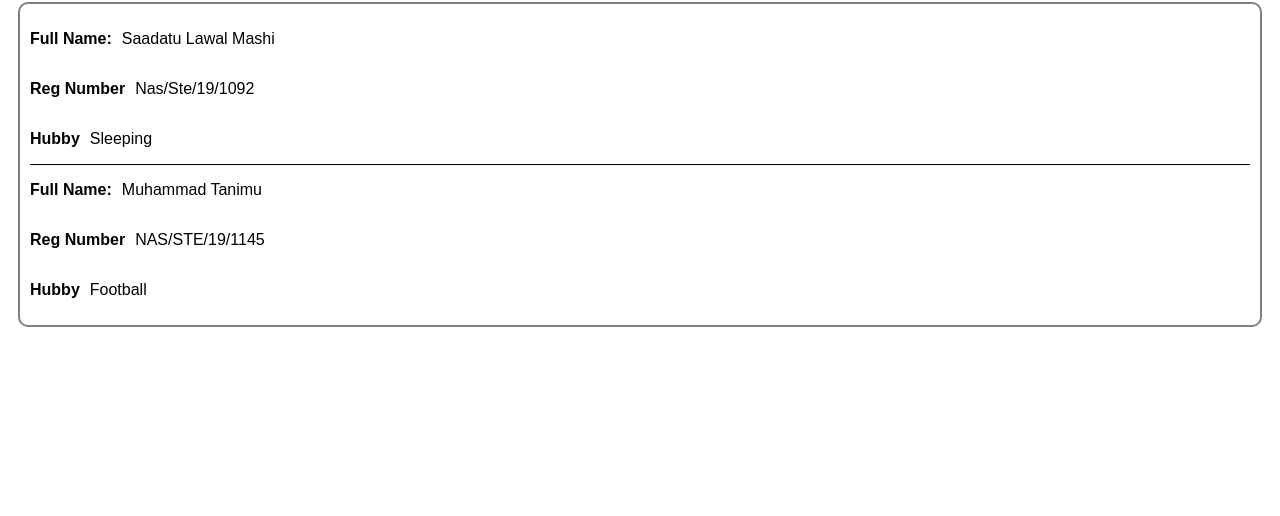
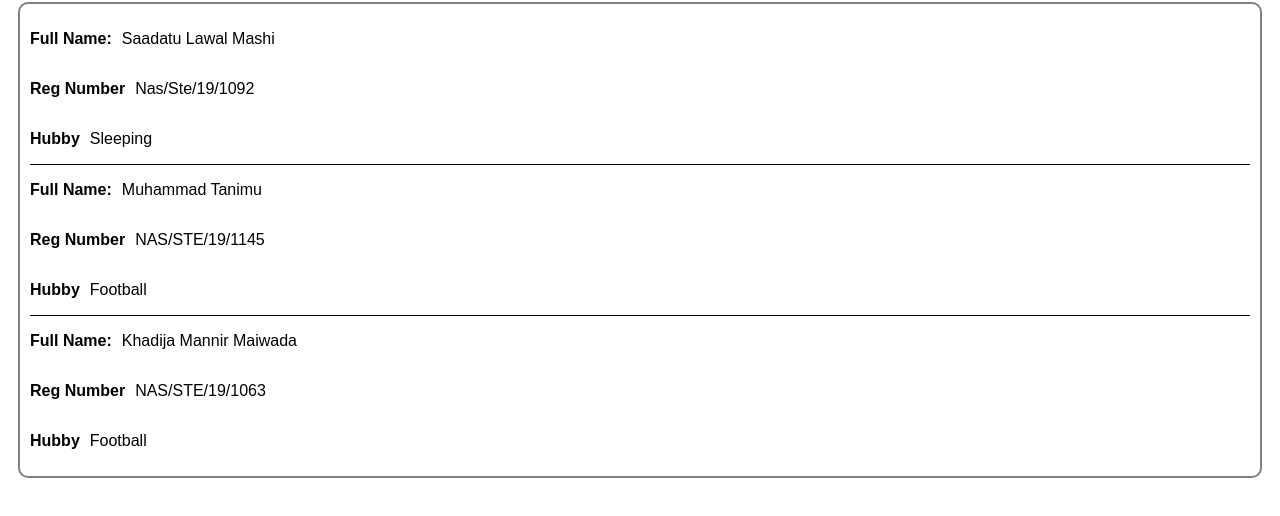
Before and after one commit to saadatumashi/open-source, a plain HTML site: page index.html in a window 1280 px wide. Shown: the part 78-594 px from the top of the page. Drawn offline with Linux system fonts and the light colour scheme.

Commit message:
add my name, reg number and hobby

```diff
--- a/index.html
+++ b/index.html
@@ -66,6 +66,18 @@
           <p>football</p>
         </div>
       </div>
+      <div class="row">
+        <b>full name: </b>
+        <p>khadija mannir maiwada</p>
+      </div>
+      <div class="row">
+        <b>reg number</b>
+        <p>NAS/STE/19/1063</p>
+      </div>
+      <div class="row">
+        <b>hubby</b>
+        <p>football</p>
+      </div>
       <!-- write your code here -->
     </div>
   </body>
```
